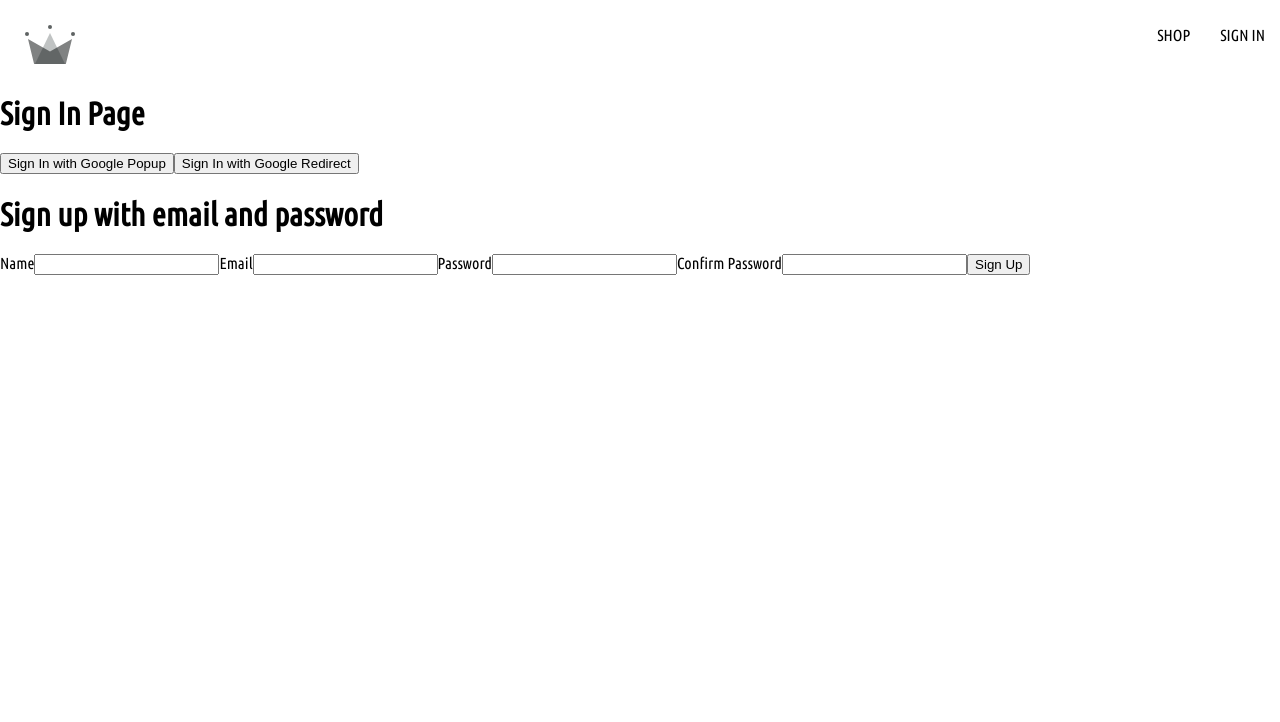
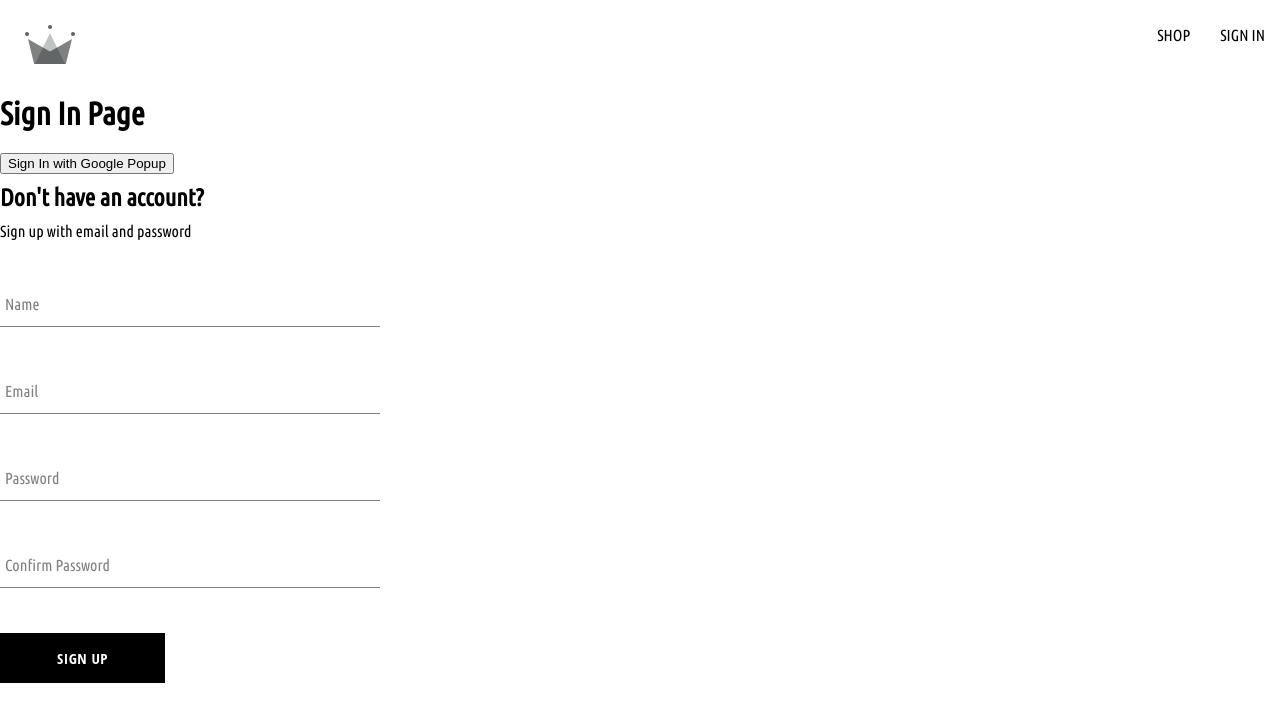
Before and after one commit to roxannebobby/crwn-clothing, a React (Create React App) app: page /sign-in in a window 1280 px wide. Shown: the top 722 px of the page. Built offline with nearby package versions, Linux system fonts and the light colour scheme.

Commit message:
created sign up component form input component and button component

```diff
--- /dev/null
+++ b/src/components/button/button.component.jsx
@@ -0,0 +1,21 @@
+import './button.styles.scss'
+/*
+default button
+inverted button
+google sign-in button
+*/
+
+const BUTTON_TYPE_CLASSES = {
+  google: 'google-sign-in',
+  inverted: 'inverted'
+}
+
+const Button = ({ children, buttonType, ...inputOptions }) => {
+  return (
+    <button className={`button-container ${BUTTON_TYPE_CLASSES[buttonType]}`} >
+      {children}
+    </button>
+  )
+}
+
+export default Button;
--- /dev/null
+++ b/src/components/button/button.styles.scss
@@ -0,0 +1,46 @@
+.button-container {
+  min-width: 165px;
+  width: auto;
+  height: 50px;
+  letter-spacing: 0.5px;
+  line-height: 50px;
+  padding: 0 35px 0 35px;
+  font-size: 15px;
+  background-color: black;
+  color: white;
+  text-transform: uppercase;
+  font-family: 'Open Sans Condensed';
+  font-weight: bolder;
+  border: none;
+  cursor: pointer;
+  display: flex;
+  justify-content: center;
+
+  &:hover {
+    background-color: white;
+    color: black;
+    border: 1px solid black;
+  }
+
+  &.google-sign-in {
+    background-color: #4285f4;
+    color: white;
+
+    &:hover {
+      background-color: #357ae8;
+      border: none;
+    }
+  }
+
+  &.inverted {
+    background-color: white;
+    color: black;
+    border: 1px solid black;
+
+    &:hover {
+      background-color: black;
+      color: white;
+      border: none;
+    }
+  }
+}
--- /dev/null
+++ b/src/components/form-input/form-input.component.jsx
@@ -0,0 +1,24 @@
+
+import './form-input.styles.scss';
+
+const FormInput = ({ label, inputOptions }) => {
+  return (
+
+  <div className='group'>
+    <input className='form-input' {...inputOptions} />
+    {label && (
+    <label
+      className={`${
+        inputOptions.value.length ? 'shrink' : ''
+      } form-input-label`}
+    >
+      {label}
+    </label>
+)}
+
+
+</div>
+  )
+}
+
+export default FormInput;
--- /dev/null
+++ b/src/components/form-input/form-input.styles.scss
@@ -0,0 +1,54 @@
+$sub-color: grey;
+$main-color: black;
+
+@mixin shrinkLabel {
+  top: -14px;
+  font-size: 12px;
+  color: $main-color;
+}
+
+.group {
+  position: relative;
+  margin: 45px 0;
+
+  .form-input {
+    background: none;
+    background-color: white;
+    color: $sub-color;
+    font-size: 18px;
+    padding: 10px 10px 10px 5px;
+    display: block;
+    width: 100%;
+    border: none;
+    border-radius: 0;
+    border-bottom: 1px solid $sub-color;
+    margin: 25px 0;
+
+    &:focus {
+      outline: none;
+    }
+
+    &:focus ~ .form-input-label {
+      @include shrinkLabel();
+    }
+  }
+
+  input[type='password'] {
+    letter-spacing: 0.3em;
+  }
+
+  .form-input-label {
+    color: $sub-color;
+    font-size: 16px;
+    font-weight: normal;
+    position: absolute;
+    pointer-events: none;
+    left: 5px;
+    top: 10px;
+    transition: 300ms ease all;
+
+    &.shrink {
+      @include shrinkLabel();
+    }
+  }
+}
--- a/src/components/sign-up-form/sign-up-form.component.jsx
+++ b/src/components/sign-up-form/sign-up-form.component.jsx
@@ -1,6 +1,11 @@
 import { useState } from 'react';
 
+import FormInput from '../form-input/form-input.component';
+import Button from '../button/button.component';
 import {createAuthUserWithEmailAndPassword, createUserDocumentFromAuth} from '../../utils/firebase/firebase.utils';
+
+import './sign-up-form.styles.scss';
+
 
 const defaultFormFields = {
   displayName: '',
@@ -48,44 +53,58 @@
   };
 
   return (
-    <div>
-      <h1>Sign up with email and password</h1>
+    <div className='sign-up-container'>
+      <h2>Don't have an account?</h2>
+      <span>Sign up with email and password</span>
 
       <form onSubmit = {handleSubmit}>
 
-        <label>Name</label>
-        <input
-          type='text'
-          required
-          onChange={handleChange}
-          name='displayName'
-          value={displayName} />
+        <FormInput
+          label='Name'
+          inputOptions = {{
+          type: 'text',
+          required: true,
+          onChange: handleChange,
+          name: 'displayName',
+          value: displayName,
+          }}
 
-        <label>Email</label>
-        <input
-          type='email'
-          name='email'
-          required
-          onChange={handleChange}
-          value={email} />
+        />
 
-        <label>Password</label>
-        <input
-          type='password'
-          name='password'
-          required
-          onChange={handleChange}
-          value={password} />
+        <FormInput
+          label='Email'
+          inputOptions = {{
+            type: 'email',
+            required: true,
+            onChange: handleChange,
+            name: 'displayName',
+            value: displayName,
+            }}
+        />
 
-        <label>Confirm Password</label>
-        <input
-          type='password'
-          name='confirmPassword'
-          required
-          onChange={handleChange}
-          value={confirmPassword} />
+        <FormInput
+          label='Password'
+          inputOptions = {{
+            type: 'password',
+            required: true,
+            onChange: handleChange,
+            name: 'displayName',
+            value: displayName,
+            }}
+        />
 
-        <button type='submit'>Sign Up</button>
+        <FormInput
+          label='Confirm Password'
+          inputOptions = {{
+            type: 'password',
+            required: true,
+            onChange: handleChange,
+            name: 'displayName',
+            value: displayName,
+            }}
+        />
+
+        <Button type='submit'>Sign Up</Button>
       </form>
     </div>
   )
--- /dev/null
+++ b/src/components/sign-up-form/sign-up-form.styles.scss
@@ -0,0 +1,9 @@
+.sign-up-container {
+  display: flex;
+  flex-direction: column;
+  width: 380px;
+}
+
+h2 {
+  margin: 10px 0;
+}
--- a/src/routes/signIn/sign-in.component.jsx
+++ b/src/routes/signIn/sign-in.component.jsx
@@ -38,9 +38,9 @@
       <button onClick={logGoogleUser}>
         Sign In with Google Popup
       </button>
-      <button onClick={logGoogleRedirectUser}>
+      {/* <button onClick={logGoogleRedirectUser}>
         Sign In with Google Redirect
-      </button>
+      </button> */}
 
       <SignUpForm />
 
```
